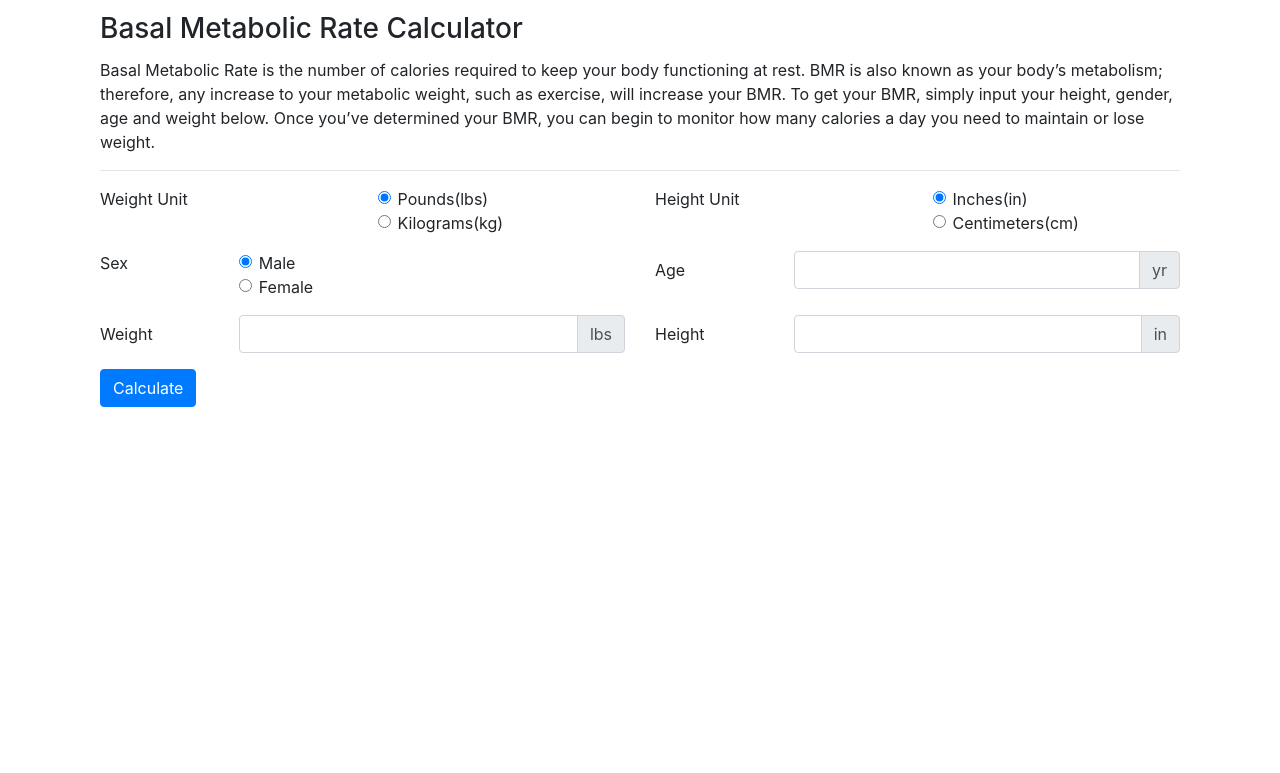
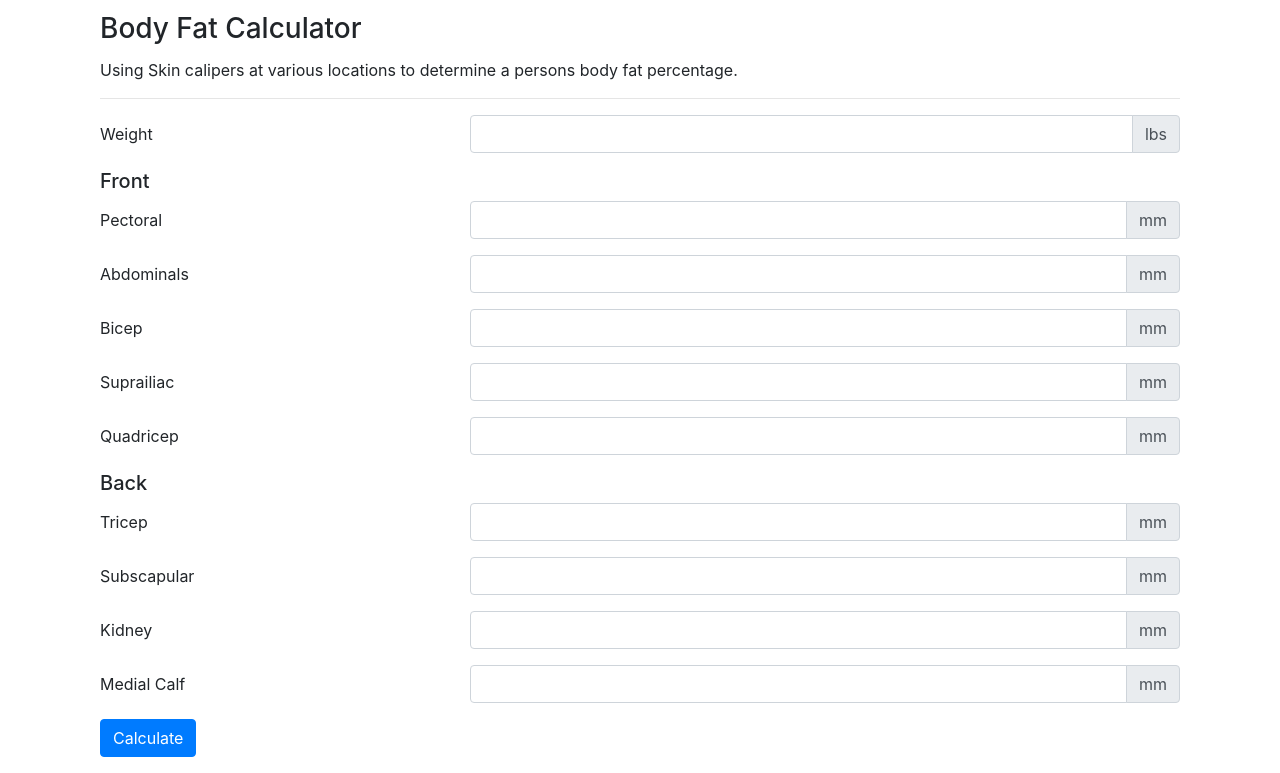
Before and after one commit to nick-pisarski/BodyStats, a website: page index.html in a window 1280 px wide. Shown: the part 56-829 px from the top of the page. Before the commit the page ends 800 px from the top, so only its background shows below. Drawn offline with nearby package versions, Linux system fonts and the light colour scheme.

Commit message:
added inputs for the bfc

```diff
--- a/bfc.js
+++ b/bfc.js
@@ -0,0 +1,8 @@
+// Weight and nine measurements
+
+$('#bfc-calculate').click((evt) => {
+    evt.preventDefault();
+
+    const wt = parseFloat($('#bfcWeightInput').val());
+    console.log(wt);
+})
--- a/index.html
+++ b/index.html
@@ -24,25 +24,138 @@
             <div class="collapse navbar-collapse" id="navbarNavDropdown">
                 <ul class="navbar-nav">
                     <li class="nav-item">
-                        <div class="nav-link" id="bfc-nav-btn">Body Fat Calculator</div>
+                        <div class="nav-link active" id="bfc-nav-btn">Body Fat Calculator</div>
                     </li>
                     <li class="nav-item">
-                        <div class="nav-link active" id="bmr-nav-btn">BMR Calculator</div>
+                        <div class="nav-link" id="bmr-nav-btn">BMR Calculator</div>
                     </li>
                 </ul>
             </div>
         </nav>
 
+        <div class="container-sm content" id="bfc-container">
+            <h3 class="container-title">Body Fat Calculator</h3>
+            <p class="description">Using Skin calipers at various locations to determine a persons body fat percentage.
+            </p>
+            <hr>
+            <form>
 
-        <div class="container-sm content" id="bfc-container" style="display: none;">
-            <span>Body Fat Calculator</span>
+                <div class="form-group row">
+                    <label for="bfcWeightInput" class="col-4 col-form-label">Weight</label>
+                    <div class="input-group col-8">
+                        <input type="number" class="form-control" id="bfcWeightInput">
+                        <div class="input-group-append">
+                            <span class="input-group-text" id="bfc-weight-lbl">lbs</span>
+                        </div>
+                    </div>
+                </div>
+
+                <h5>Front</h5>
+
+                <div class="form-group row">
+                    <label for="bfc-pec" class="col-4 col-form-label">Pectoral</label>
+                    <div class="input-group col-8">
+                        <input type="number" class="form-control" id="bfc-pec">
+                        <div class="input-group-append">
+                            <span class="input-group-text">mm</span>
+                        </div>
+                    </div>
+                </div>
+
+                <div class="form-group row">
+                    <label for="bfc-abs" class="col-4 col-form-label">Abdominals</label>
+                    <div class="input-group col-8">
+                        <input type="number" class="form-control" id="bfc-abs">
+                        <div class="input-group-append">
+                            <span class="input-group-text">mm</span>
+                        </div>
+                    </div>
+                </div>
+
+                <div class="form-group row">
+                    <label for="bfc-bicep" class="col-4 col-form-label">Bicep</label>
+                    <div class="input-group col-8">
+                        <input type="number" class="form-control" id="bfc-bicep">
+                        <div class="input-group-append">
+                            <span class="input-group-text">mm</span>
+                        </div>
+                    </div>
+                </div>
+
+                <div class="form-group row">
+                    <label for="bfc-suprailiac" class="col-4 col-form-label">Suprailiac</label>
+                    <div class="input-group col-8">
+                        <input type="number" class="form-control" id="bfc-suprailiac">
+                        <div class="input-group-append">
+                            <span class="input-group-text">mm</span>
+                        </div>
+                    </div>
+                </div>
+
+                <div class="form-group row">
+                    <label for="bfc-quad" class="col-4 col-form-label">Quadricep</label>
+                    <div class="input-group col-8">
+                        <input type="number" class="form-control" id="bfc-quad">
+                        <div class="input-group-append">
+                            <span class="input-group-text">mm</span>
+                        </div>
+                    </div>
+                </div>
+
+                <h5>Back</h5>
+
+                <div class="form-group row">
+                    <label for="bfc-tricep" class="col-4 col-form-label">Tricep</label>
+                    <div class="input-group col-8">
+                        <input type="number" class="form-control" id="bfc-tricep">
+                        <div class="input-group-append">
+                            <span class="input-group-text">mm</span>
+                        </div>
+                    </div>
+                </div>
+
+                <div class="form-group row">
+                    <label for="bfc-subscapular" class="col-4 col-form-label">Subscapular</label>
+                    <div class="input-group col-8">
+                        <input type="number" class="form-control" id="bfc-subscapular">
+                        <div class="input-group-append">
+                            <span class="input-group-text">mm</span>
+                        </div>
+                    </div>
+                </div>
+
+                <div class="form-group row">
+                    <label for="bfc-kidney" class="col-4 col-form-label">Kidney</label>
+                    <div class="input-group col-8">
+                        <input type="number" class="form-control" id="bfc-kidney">
+                        <div class="input-group-append">
+                            <span class="input-group-text">mm</span>
+                        </div>
+                    </div>
+                </div>
+
+                <div class="form-group row">
+                    <label for="bfc-calf" class="col-4 col-form-label">Medial Calf</label>
+                    <div class="input-group col-8">
+                        <input type="number" class="form-control" id="bfc-calf">
+                        <div class="input-group-append">
+                            <span class="input-group-text">mm</span>
+                        </div>
+                    </div>
+                </div>
+
+                <div class="form-group row">
+                    <div class="col">
+                        <button class="btn btn-primary" id="bfc-calculate">Calculate</button>
+                    </div>
+                </div>
+            </form>
         </div>
 
-        <div class="container-sm content" id="bmr-container">
-            <!-- Title -->
+        <div class="container-sm content" id="bmr-container" style="display: none;">
+
             <h3 class="container-title">Basal Metabolic Rate Calculator</h3>
 
-            <!-- Short Description -->
             <p class="description"> Basal Metabolic Rate is the number of calories required to keep your body
                 functioning at rest. BMR is
                 also known as your body’s metabolism; therefore, any increase to your metabolic weight, such as
@@ -53,7 +166,7 @@
             <hr>
             <form id="bmr-form-data">
                 <!-- Units -->
-                <div class="row">
+                <!-- <div class="row">
                     <fieldset class="col col-sm-6 form-group">
 
                         <div class="row">
@@ -77,7 +190,6 @@
 
                         </div>
                     </fieldset>
-                    <!-- Height Units -->
                     <fieldset class="col col-sm-6 form-group">
                         <div class="row">
                             <legend class="col-form-label col pt-0">Height Unit</legend>
@@ -98,8 +210,7 @@
                             </div>
                         </div>
                     </fieldset>
-                </div>
-
+                </div> -->
 
                 <!-- Sex and Age -->
                 <div class="row">
@@ -176,10 +287,6 @@
                     </div>
                 </div>
             </form>
-
-            <!-- Results -->
-
-
         </div>
 
     </div>
```
